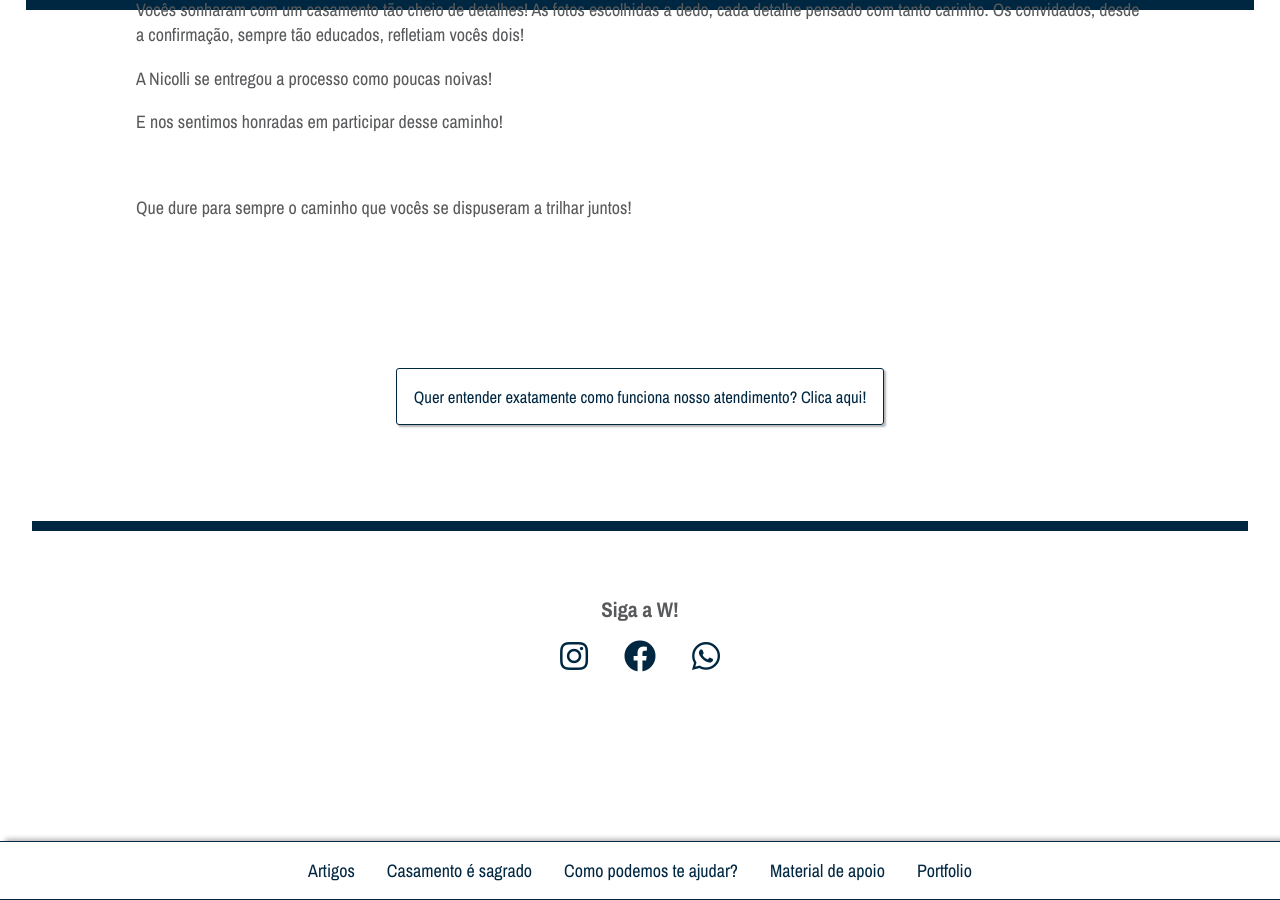
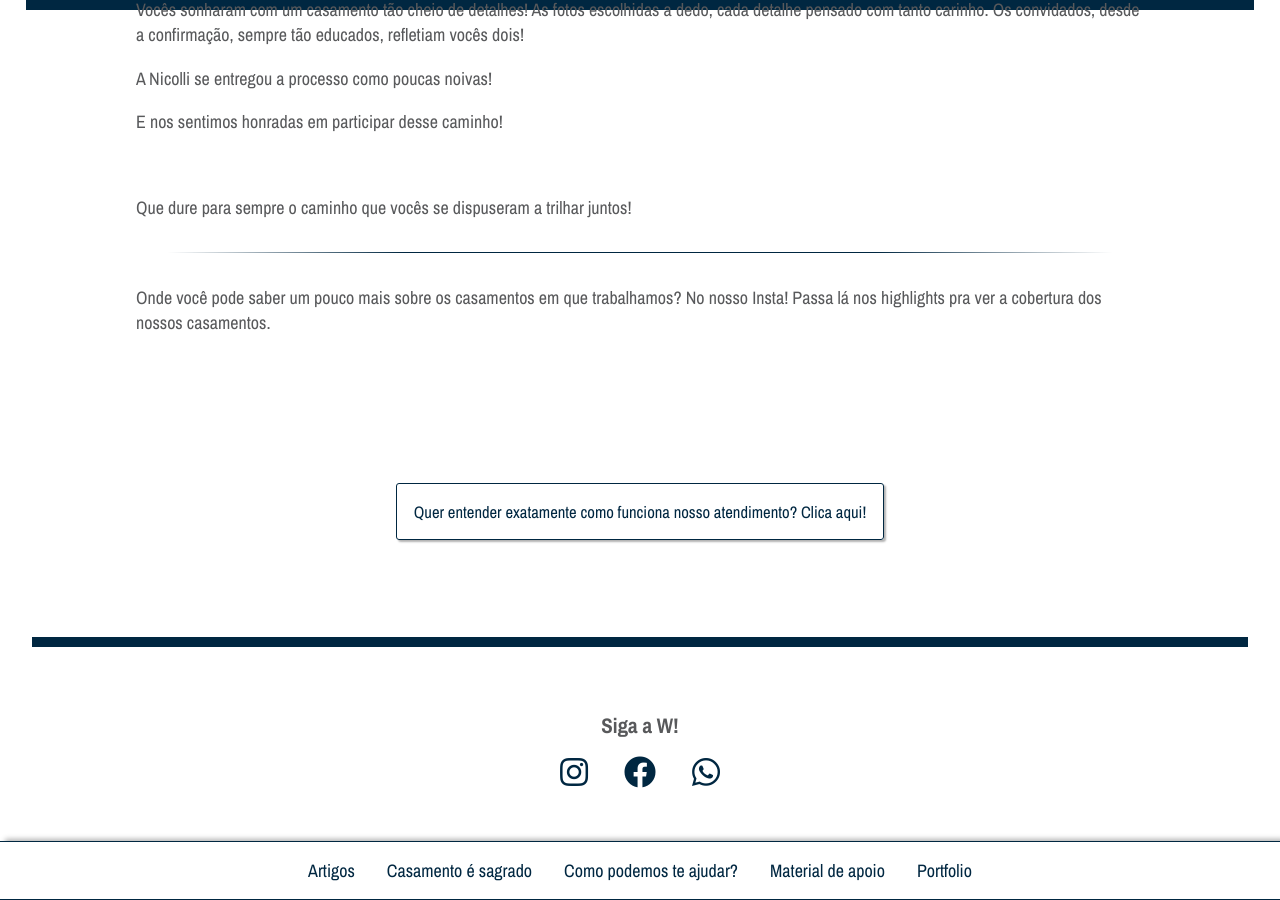
Before and after one commit to w-produtora/w-produtora.github.io, a Jekyll site: the page built from _posts/2020-06-15-nicolli-alisson.md, in a window 1280 px wide and 900 px high, scrolled down 1567 px. Built offline with Jekyll 4.4.1, drawn with Linux system fonts in a browser that asks for light colours; nearby versions of some CDN libraries; comment, search, counter and statistics services are not loaded.

Commit message:
Update Artigos “2020-06-15-nicolli-alisson”

```diff
--- a/_posts/2020-06-15-nicolli-alisson.md
+++ b/_posts/2020-06-15-nicolli-alisson.md
@@ -34,3 +34,7 @@ E nos sentimos honradas em participar desse caminho!
 ⠀⠀⠀⠀⠀⠀⠀⠀⠀⠀
 
 Que dure para sempre o caminho que vocês se dispuseram a trilhar juntos!
+
+- - -
+
+Onde você pode saber um pouco mais sobre os casamentos em que trabalhamos? No nosso Insta! Passa lá nos highlights pra ver a cobertura dos nossos casamentos.
```
